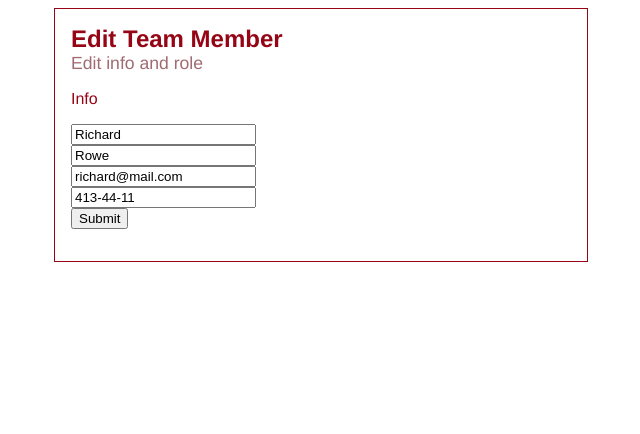
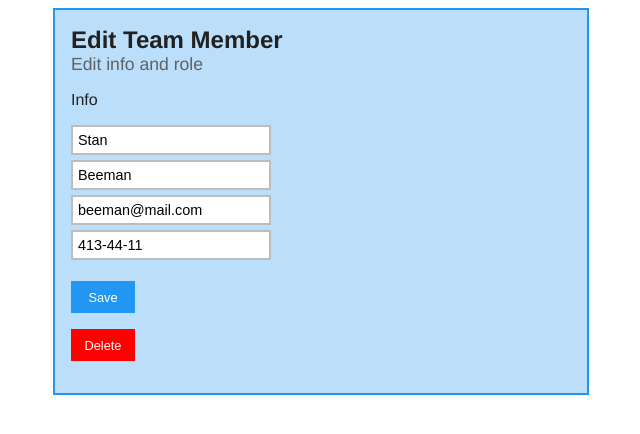
Before and after one commit to anoopsankar/vuejs2-sample-crud, a Vue app: page /user/1 in a window 1280 px wide. Shown: the top 434 px of the page, without its empty margins (319-959 px from the left). Built offline with nearby package versions, Linux system fonts and the light colour scheme.

Commit message:
Implement delete and create.

```diff
--- a/src/App.vue
+++ b/src/App.vue
@@ -17,7 +17,51 @@ export default {
   margin: 0 auto;
   width: 500px;
   padding: 16px;
-  border: 1px solid #950515;
-  color: #950515;
+  border: 2px solid #2196F3;
+
+  background-color: #BBDEFB;
+  color: #212121;
 }
+
+.button {
+  display: inline-block;
+  min-width: 64px;
+  min-height: 32px;
+  padding: 5px;
+
+  font-size: 0.8em;
+  color: #fff;
+  background-color: #2196F3;
+  border: none;
+}
+
+.button:active {
+  outline: none;
+  border: 2px solid #795548;
+}
+
+.button:hover {
+  background-color: #1976D2;
+}
+
+.danger {
+  background-color: #f00;
+}
+
+.danger:hover {
+  background-color: #c00;
+}
+
+
+/*
+.dark-primary-color    { background: #1976D2; }
+.default-primary-color { background: #2196F3; }
+.light-primary-color   { background: #BBDEFB; }
+.text-primary-color    { color: #FFFFFF; }
+.accent-color          { background: #795548; }
+.primary-text-color    { color: #212121; }
+.secondary-text-color  { color: #757575; }
+.divider-color         { border-color: #BDBDBD; }
+*/
+
 </style>
--- a/src/components/PageTitle.vue
+++ b/src/components/PageTitle.vue
@@ -24,6 +24,6 @@
  	font-size: 1.1em;
  	font-weight: normal;
  	margin: 0;
- 	color: #a06b71;
+ 	color:#616161;
  }
 </style>
--- a/src/components/UserDetails.vue
+++ b/src/components/UserDetails.vue
@@ -1,17 +1,18 @@
 <template>
 	<div class="user-details">
-		<page-title title="Edit Team Member" subtitle="Edit info and role"></page-title>
+		<page-title :title="title" subtitle="Edit info and role"></page-title>
 		<p>
 			<label>Info</label>
 			<br/>
-			<form v-on:submit.prevent='addUser'>
+			<form v-on:submit.prevent='updateUser'>
 				<input type="text" v-model="user.firstname" /><br/>
 				<input type="text" v-model="user.lastname" /><br/>
 				<input type="text" v-model="user.email" /><br/>
 				<input type="text" v-model="user.phone" /><br/>
+				<p><input type="submit" class="button" value="Save" /></p>
+			</form>
+			<p><button class="button danger" v-on:click='deleteUser'>Delete</button></p>
 
-				<input type="submit" value="Submit" />
-			</form>
 		</p>
 	</div>
 </template>
@@ -24,9 +25,8 @@ import store from '@/store'
 export default {
 	name: 'user-details',
 	components: { PageTitle },
-	isNewUser: false,
 
-	props: ['id'],
+	props: ['id', 'isNewUser'],
 
 	data() {
 		return {
@@ -35,10 +35,42 @@ export default {
 	},
 
 	methods: {
-		addUser: function() {
+		updateUser: function() {
 			store.createOrUpdateUser(this.user)
-			console.log("Adding User")
+			this.$router.push('/')
+		},
+
+		deleteUser: function() {
+			store.deleteUser(this.user)
+			this.$router.push('/')
+		}
+	},
+
+	computed: {
+		title: function() {
+			if (this.isNewUser)
+				return "Create Team Member"
+			else
+				return "Edit Team Member"
 		}
 	}
+
+
 }
 </script>
+
+<style scoped>
+input[type="text"] {
+  padding: 5px;
+  font-size: 0.9em;
+  border: solid 2px #bdbdbd;
+  transition: border 0.5s;
+  margin-bottom: 5px;
+}
+
+input[type="text"]:focus {
+  border: solid 2px #795548;
+  outline: none;
+}
+
+</style>
--- a/src/components/UserList.vue
+++ b/src/components/UserList.vue
@@ -3,7 +3,7 @@
 		<page-title title="Team Members" :subtitle="description"></page-title>
 		<ul>
 			<li v-for="user in users">
-				<router-link :to="{name: 'user', params: {id: user.id}}">
+				<router-link :to="{name: 'user_edit', params: {id: user.id}}">
 				<p>
 					<h5>{{ user.firstname }} {{ user.lastname }}</h5>
 					    {{ user.phone }}<br/>
@@ -43,16 +43,21 @@ export default {
 	}
 
 	li {
-		border-top: 1px solid #fee;
-		border-bottom: 1px solid #fee;
+		border-top: 1px solid #2196F3;
+		border-bottom: 1px solid #2196F3;
+		color: #616161;
+		font-size: 0.9em;
 	}
 
 	li a {
 		text-decoration: none;
+		color: inherit;
 	}
 
 	h5 {
 		margin: 0;
+		color: #212121;
+		font-size: 1em;
 	}
 
 </style>
--- a/src/router/index.js
+++ b/src/router/index.js
@@ -10,7 +10,8 @@ export default new Router({
   mode: 'history',
   routes: [
     { name:'home', path: '/',         component: UserList },
-    { name:'user', path: '/user/:id', component: UserDetails, props: true },
+    { name:'user_new', path: '/user/new', component: UserDetails, props: { isNewUser: true} },
+    { name:'user_edit', path: '/user/:id', component: UserDetails, props: true },
     { name:'helo', path: '/hello',    component: Hello },
   ]
 })
--- a/src/store.js
+++ b/src/store.js
@@ -1,7 +1,9 @@
 var store = {
     users: [
-        { id: 0, firstname: "Mark",    lastname: "Smith", phone: "123-11-23", email: "nilson@mail.com"},
-        { id: 1, firstname: "Richard", lastname: "Rowe",  phone: "413-44-11", email: "richard@mail.com"}
+        { id: 0, firstname: "Elizabeth",    lastname: "Jennings", phone: "123-11-23", email: "elizabeth@mail.com"},
+        { id: 1, firstname: "Stan", lastname: "Beeman",  phone: "413-44-11", email: "beeman@mail.com"},
+        { id: 2, firstname: "Nina", lastname: "Krilova",  phone: "214-74-82", email: "nina@mail.com"},
+        { id: 3, firstname: "Oleg", lastname: "Burov",  phone: "213-24-199", email: "oburov@mail.com"}
     ],
 
     getUserById: function(id) {
@@ -14,12 +16,17 @@ var store = {
         var index = store.users.findIndex(el => el.id === user.id)
         if (index < 0) {
             // create user
-            user.id = getNextId()
-            users.push(user)
+            user.id = store.getNextId()
+            store.users.push(user)
         } else {
             // update user
             store.users[index] = user
         }
+    },
+
+    deleteUser: function(user) {
+        var index = store.users.findIndex(el => el.id === user.id)
+        store.users.splice(index, 1)
     },
 
     getNextId: function() {
```
